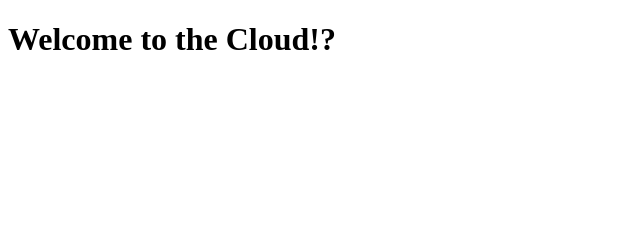
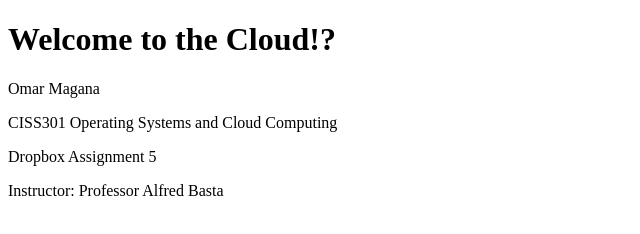
Before and after one commit to OMagana01/MyBook, a plain HTML site: page index.html in a window 1280 px wide. Shown: the whole page, without its empty margins (0-640 px from the left). Drawn offline with Linux system fonts and the light colour scheme.

Commit message:
Update index.html

```diff
--- a/index.html
+++ b/index.html
@@ -6,5 +6,9 @@
   </head>
   <body>
     <h1>Welcome to the Cloud!?</h1>
+    <p>Omar Magana</p>
+    <p>CISS301 Operating Systems and Cloud Computing</p>
+    <p>Dropbox Assignment 5</p>
+    <p>Instructor: Professor Alfred Basta</p>
   </body>
 </html>
```
